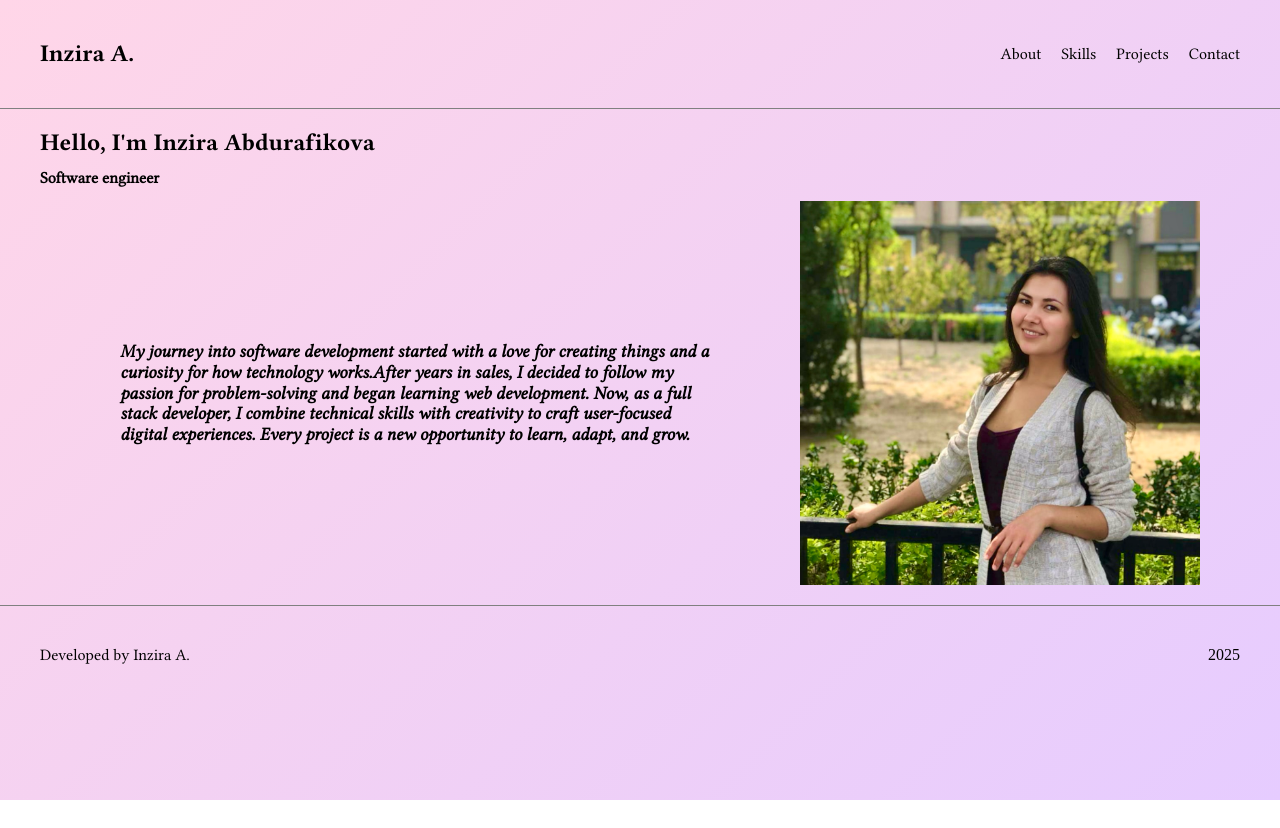
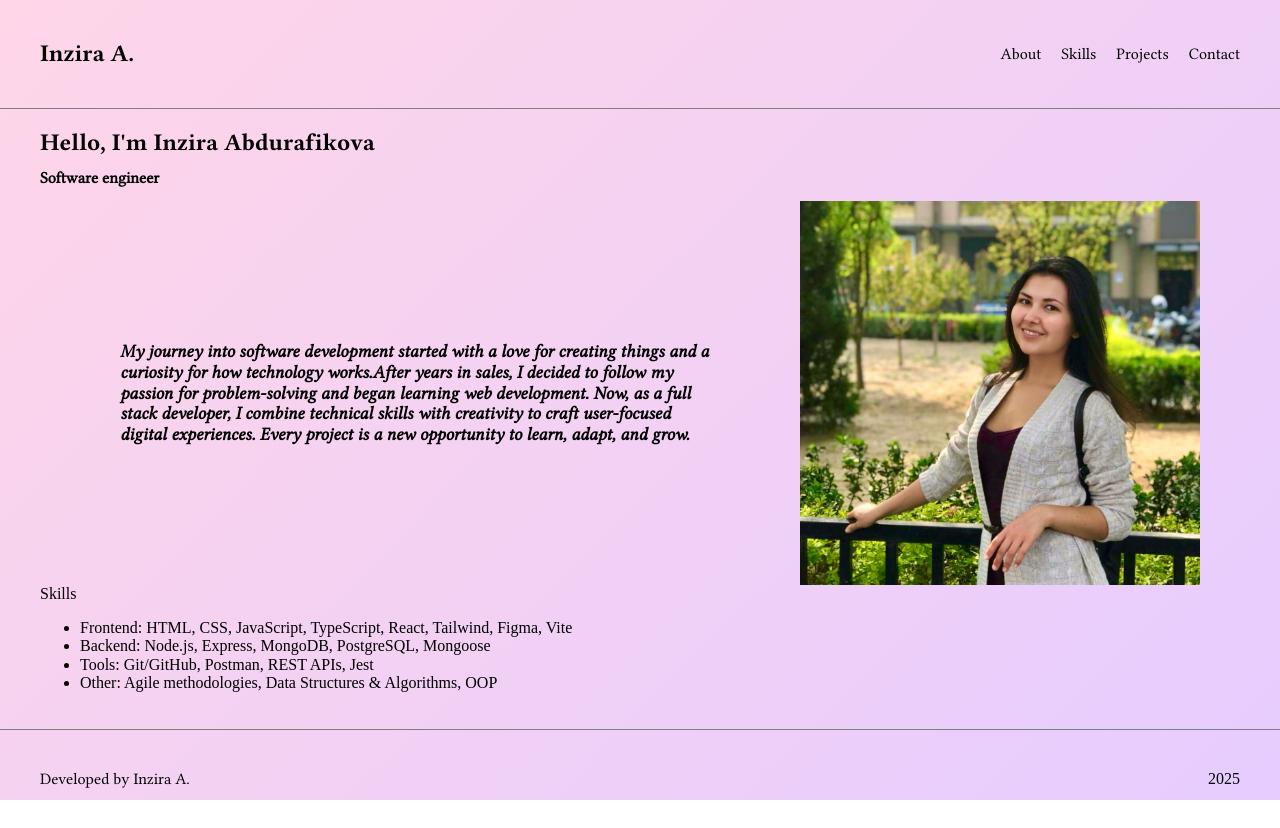
Before and after one commit to Inzira117/My-website, a React (Vite) app: page / in a window 1280 px wide. Before the commit the page ends 800 px from the top, so only its background shows below. Built offline with nearby package versions, Linux system fonts and the light colour scheme.

Commit message:
Added skills component

```diff
--- a/src/components/Main/Main.jsx
+++ b/src/components/Main/Main.jsx
@@ -1,5 +1,6 @@
 import "./Main.css";
 import About from "../About/About";
+import Skills from "../Skills/Skills";
 
 export default function Main() {
   return (
@@ -7,6 +8,7 @@ export default function Main() {
       <hi className="main__title">Hello, I'm Inzira Abdurafikova</hi>
       <h2 className="main__position">Software engineer</h2>
       <About />
+      <Skills />
     </div>
   );
 }
--- /dev/null
+++ b/src/components/Skills/Skills.jsx
@@ -0,0 +1,18 @@
+import "./Skills.css";
+
+export default function Skills() {
+  return (
+    <div className="skills">
+      Skills
+      <ul className="skills__content">
+        <li>
+          Frontend: HTML, CSS, JavaScript, TypeScript, React, Tailwind, Figma,
+          Vite
+        </li>
+        <li>Backend: Node.js, Express, MongoDB, PostgreSQL, Mongoose</li>
+        <li> Tools: Git/GitHub, Postman, REST APIs, Jest</li>
+        <li>Other: Agile methodologies, Data Structures & Algorithms, OOP</li>
+      </ul>
+    </div>
+  );
+}
```
Also changed, not shown: src/components/Skills/Skills.css (added).
